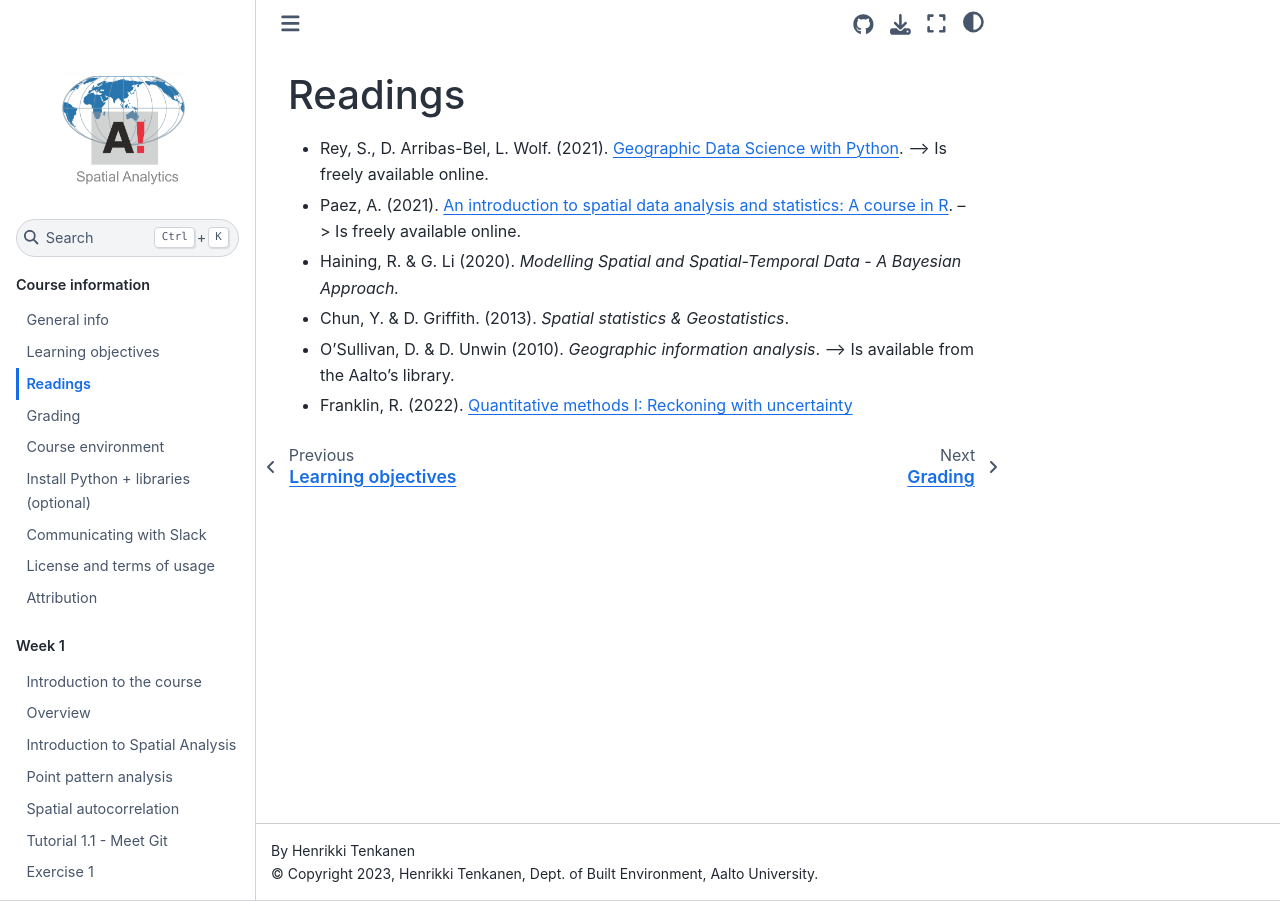
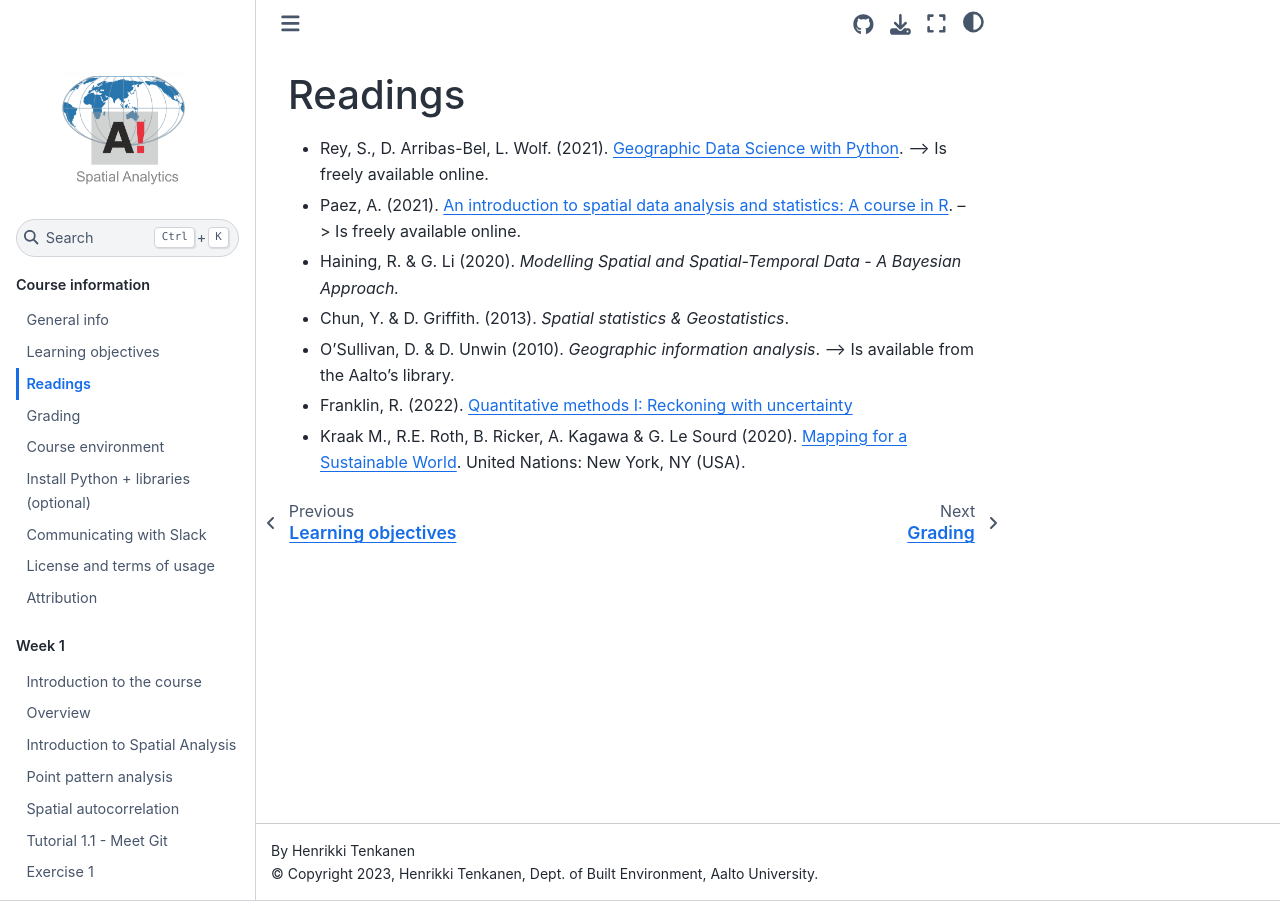
Before and after one commit to AaltoGIS/Spatial-Analytics, a Sphinx documentation site: the page built from source/course-info/resources.rst, in a window 1280 px wide. Built offline with Sphinx 7.4.7 and the Sphinx Book theme 1.1.4, drawn with Linux system fonts in a browser that asks for light colours; pages that are not in the unit, such as notebooks, are missing from menus.

Commit message:
Add visualization book

```diff
--- a/source/course-info/resources.rst
+++ b/source/course-info/resources.rst
@@ -7,3 +7,4 @@ Readings
 - Chun, Y. & D. Griffith. (2013). *Spatial statistics & Geostatistics*.
 - O'Sullivan, D. & D. Unwin (2010). *Geographic information analysis*. --> Is available from the Aalto's library.
 - Franklin, R. (2022). `Quantitative methods I: Reckoning with uncertainty <https://journals.sagepub.com/doi/10.1177/03091325211063635>`__
+- Kraak M., R.E. Roth, B. Ricker, A. Kagawa & G. Le Sourd (2020). `Mapping for a Sustainable World <https://digitallibrary.un.org/record/3898826>`__. United Nations: New York, NY (USA).
```
